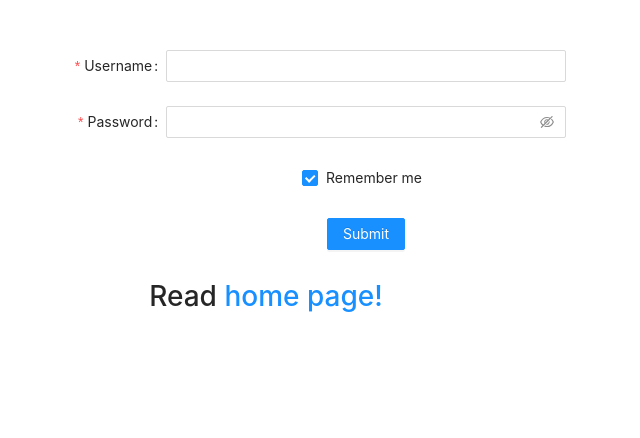
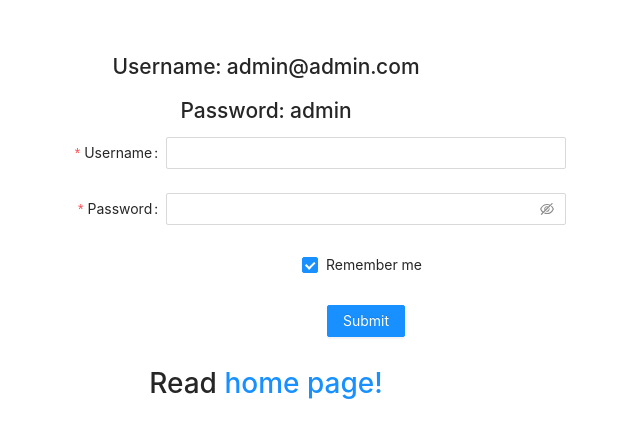
Before and after one commit to rasul-surname/app-authorization, a Next.js app: page / in a window 1280 px wide. Shown: the top 438 px of the page, without its empty margins (374-1014 px from the left). Built offline with nearby package versions, Linux system fonts and the light colour scheme.

Commit message:
Реализовал перенаправление пользователя при авторизации

```diff
--- a/client/components/ui/Form/Form.jsx
+++ b/client/components/ui/Form/Form.jsx
@@ -1,17 +1,16 @@
+import React from "react";
+import Router from 'next/router';
 import { Form, Input, Button, Checkbox } from 'antd';
-
-import classes from './Form.module.css'
-import Link from "next/link";
-import React from "react";
 
 const FormComponent = (props) => {
     let state = props.state;
 
     const onFinish = (values) => {
-        if(values.username !== state.login && values.password !== state.password) {
+        if(values.username !== state.login || values.password !== state.password) {
             alert('Введенные данные неверны, убедитесь, что они соответствуют данным вашей учетной записи.');
         } else {
             console.log('Success:', values);
+            Router.push('/feature/home');
         }
     };
 
--- a/pages/index.js
+++ b/pages/index.js
@@ -11,7 +11,8 @@ const Home = () => {
   return (
       <Provider store={store}>
           <div className={classes.container}>
-
+              <h2>Username: admin@admin.com</h2>
+              <h2>Password: admin</h2>
               <FormComponent state={store.getState().formPage} />
               <h1 className="title">
                   Read{' '}
```
